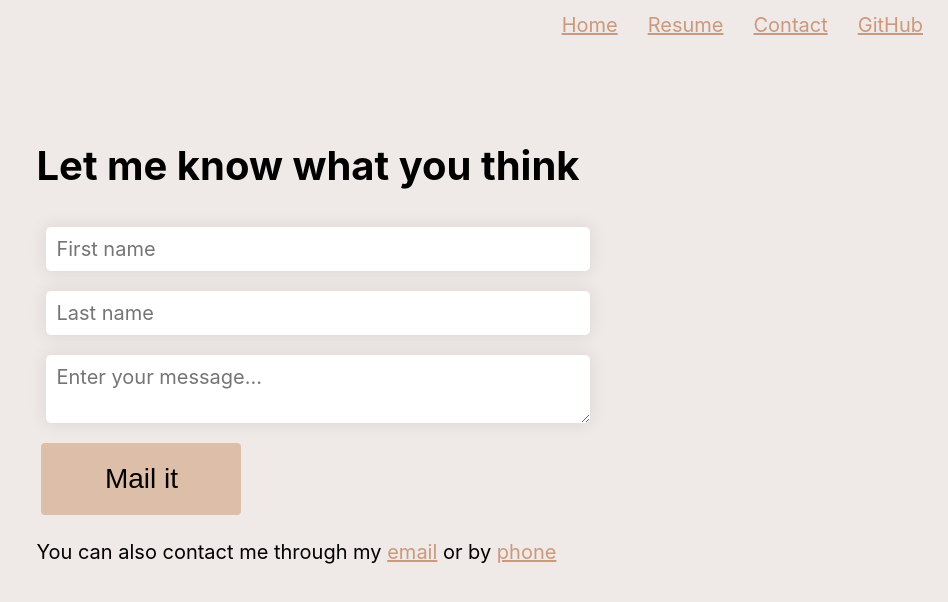
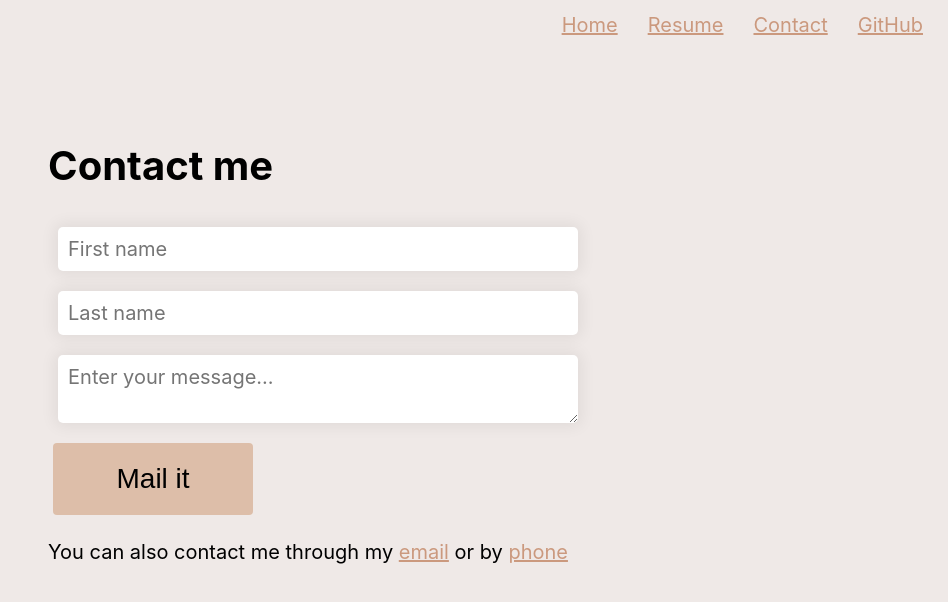
Before and after one commit to rufasl/resume, a Next.js app: page /contacts in a window 1280 px wide. Shown: the top 602 px of the page, without its empty margins (332-1280 px from the left). Built offline with nearby package versions, Linux system fonts and the light colour scheme.

Commit message:
title changes to pages, text changes

```diff
--- a/components/Contacts/index.jsx
+++ b/components/Contacts/index.jsx
@@ -4,7 +4,7 @@ const Contacts = () => {
     return (
         <div>
             <title>Contacts</title>
-            <h1>Let me know what you think</h1>
+            <h1>Contact me</h1>
             <div>
                 {/*start of the contacts form*/}
                 <form action="api/form" method="post" >
--- a/components/Header/index.jsx
+++ b/components/Header/index.jsx
@@ -4,7 +4,7 @@ import BtnStyles from "../Button/button.module.css";
 export default function Header() {
     return (
         <div className={headerStyles.fontName}>
-            <title>Blog</title>
+            <title>sss</title>
             <meta name='keywords' content='web development, programming, e-commerce'></meta>
             <div>
                 <div className={headerStyles.image}>
--- a/pages/about.jsx
+++ b/pages/about.jsx
@@ -11,7 +11,7 @@ export default function About() {
                 <p>I'm Rufas Legeckas, currently from Panevėžys city, Lithuania.</p>
                 <h3>Skill tree:</h3>
                 <ul>
-                    <li>Team Lead for a development team of 10 and their monthly personal and team goals, personal and team results, invoices</li>
+                    <li>Team Lead for a development team of 10 and the monthly personal and team goals and results, invoices</li>
                     <li>Project manager developing Magento 2 webshops and WordPress websites - <strong>5 years at Creation Labs (UAB Elsoft)</strong></li>
                     <li><i>Obviously</i> insane programming skills as you can see from this website - <i>website is built on next.js/node.js frameworks</i> <strong>bachelors in Computer Science 2017, Panevėžys</strong></li>
                     <li>Wit and English skills - <strong>in communication with partners abroad</strong></li>
--- a/pages/index.js
+++ b/pages/index.js
@@ -6,7 +6,7 @@ export default function Home({ articles }) {
 
   return (
       <div>
-          <title>Welcome</title>
+          <title>Welcome - Home</title>
           <Header />
 
 
```
